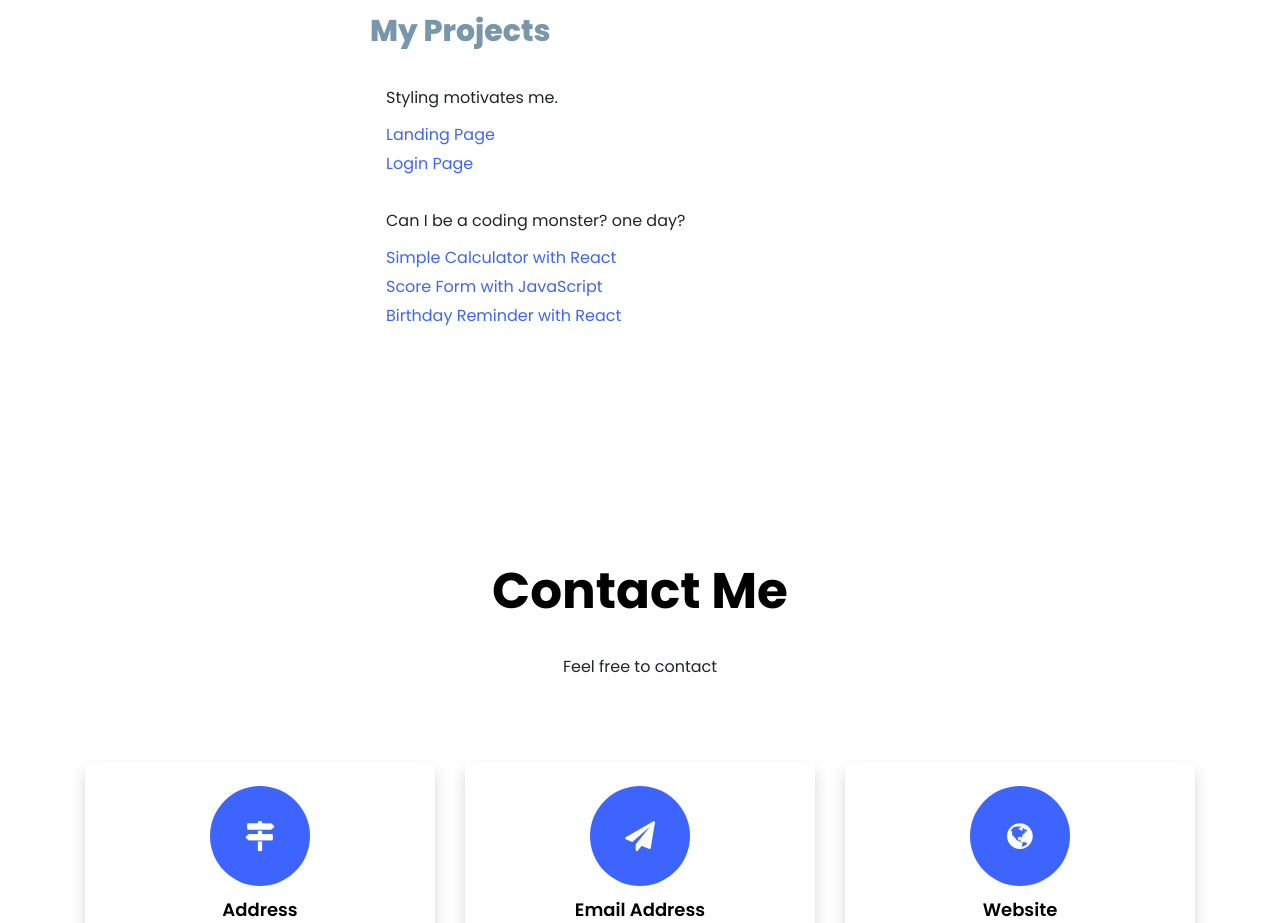
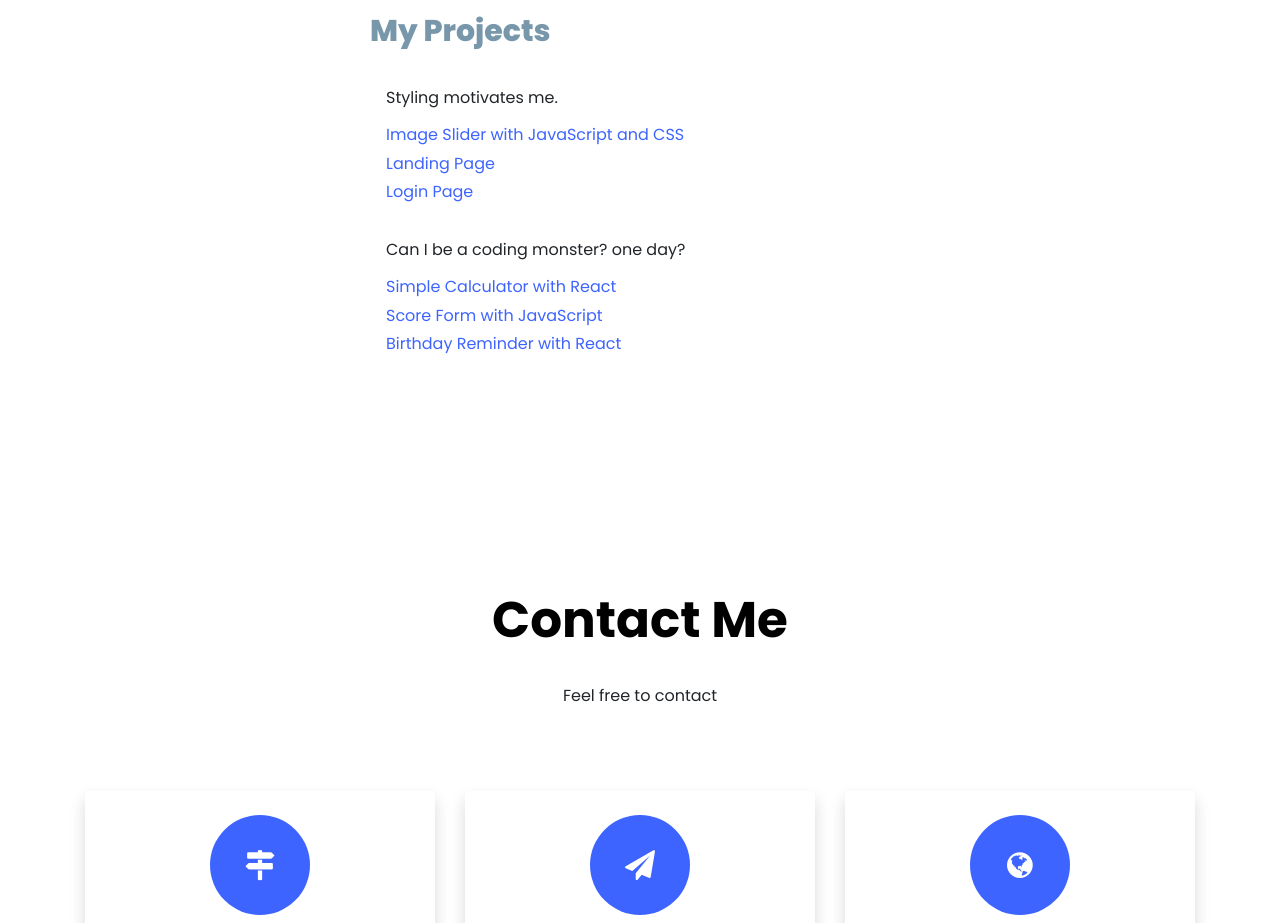
Before and after one commit to ceemrekarsu/portfolio, a plain HTML site: page index.html in a window 1280 px wide. Shown: the part 1440-2363 px from the top of the page. Drawn offline with nearby package versions, Linux system fonts and the light colour scheme; files whose address does not match are found by name.

Commit message:
add a project

```diff
--- a/index.html
+++ b/index.html
@@ -93,6 +93,7 @@
 							<div class="text pl-3">
 								<span class="date">Styling motivates me.</span>
 								<h2></h2>
+								<span class="position"><a href="https://ceemrekarsu.github.io/image-slider/">Image Slider with JavaScript and CSS</a></span> <br>
 								<span class="position"><a href="https://github.com/ceemrekarsu/landing-page.git">Landing Page</a></span> <br>
 									<span class="position"><a href="https://github.com/ceemrekarsu/login-page.git">Login Page</a></span>
 							</div> <br>
```
